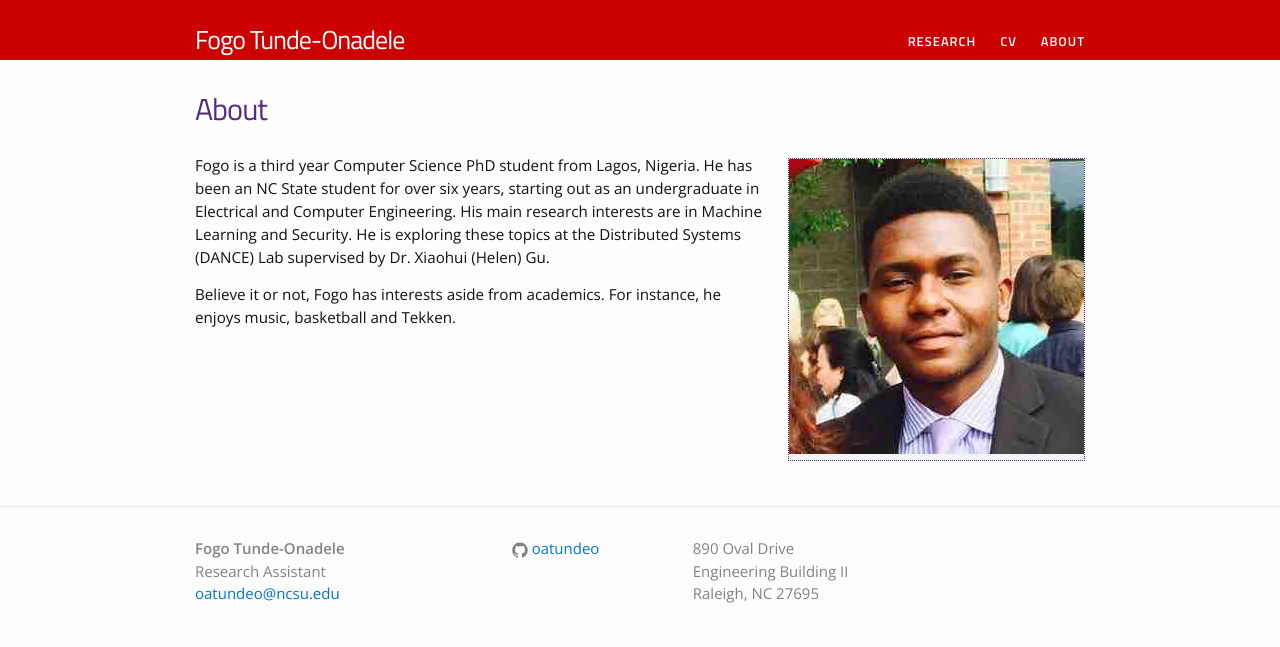
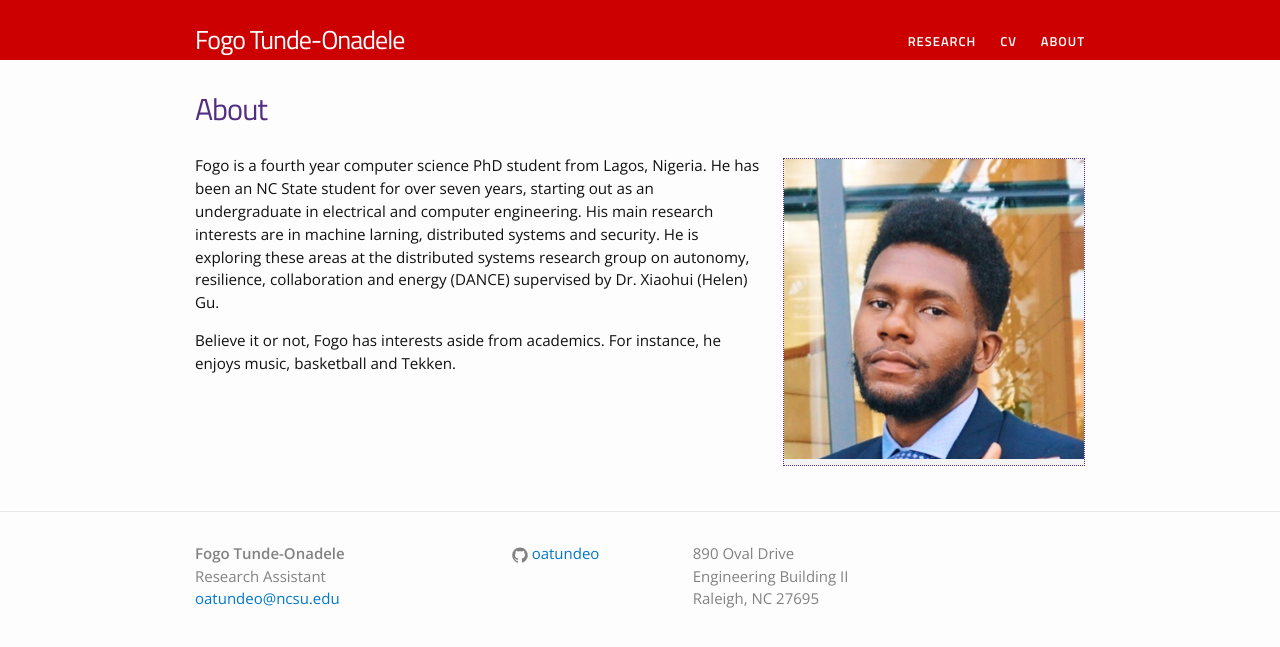
Before and after one commit to fogo-t-o/fogo-t-o.github.io, a Jekyll site: the page built from about.md, in a window 1280 px wide. Shown: the top 647 px of the page. Built offline with Jekyll 4.4.1, drawn with Linux system fonts in a browser that asks for light colours.

Commit message:
Sept 2020 update

```diff
--- a/about.md
+++ b/about.md
@@ -4,11 +4,11 @@ title: About
 permalink: /about/
 ---
 
-{% include image.html url="/images/FogoOfficial.jpg" caption="" width=300 align="right" %}
+{% include image.html url="/images/FogoOfficial2020.jpg" caption="" width=300 align="right" %}
 
-Fogo is a third year Computer Science PhD student from Lagos, Nigeria.
-He has been an NC State student for over six years, starting out as an undergraduate in Electrical and Computer Engineering.
-His main research interests are in Machine Learning and Security.
-He is exploring these topics at the Distributed Systems (DANCE) Lab supervised by Dr. Xiaohui (Helen) Gu.
+Fogo is a fourth year computer science PhD student from Lagos, Nigeria.
+He has been an NC State student for over seven years, starting out as an undergraduate in electrical and computer engineering.
+His main research interests are in machine larning, distributed systems and security.
+He is exploring these areas at the distributed systems research group on autonomy, resilience, collaboration and energy (DANCE) supervised by Dr. Xiaohui (Helen) Gu.
 
 Believe it or not, Fogo has interests aside from academics. For instance, he enjoys music, basketball and Tekken.
```
Also changed, not shown: cv.md (+2 -2 lines), index.html (+6 -3 lines), images/FogoOfficial2020.jpg (added), 1 other file.
